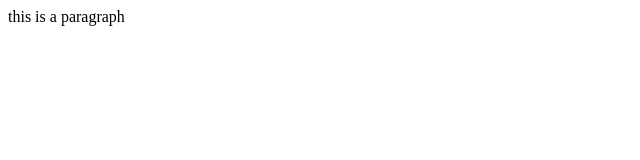
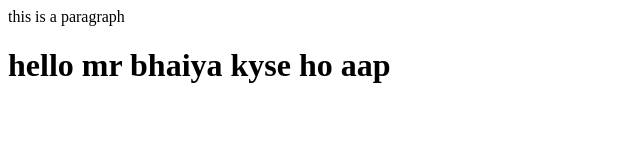
Before and after one commit to hem8947/localrepo, a plain HTML site: page index.html in a window 1280 px wide. Shown: the whole page, without its empty margins (0-640 px from the left). Drawn offline with Linux system fonts and the light colour scheme.

Commit message:
ADD index.html

```diff
--- a/index.html
+++ b/index.html
@@ -1 +1,2 @@
 <p>this is a paragraph</p>
+ <h1>hello mr bhaiya kyse ho aap</h1>
```
